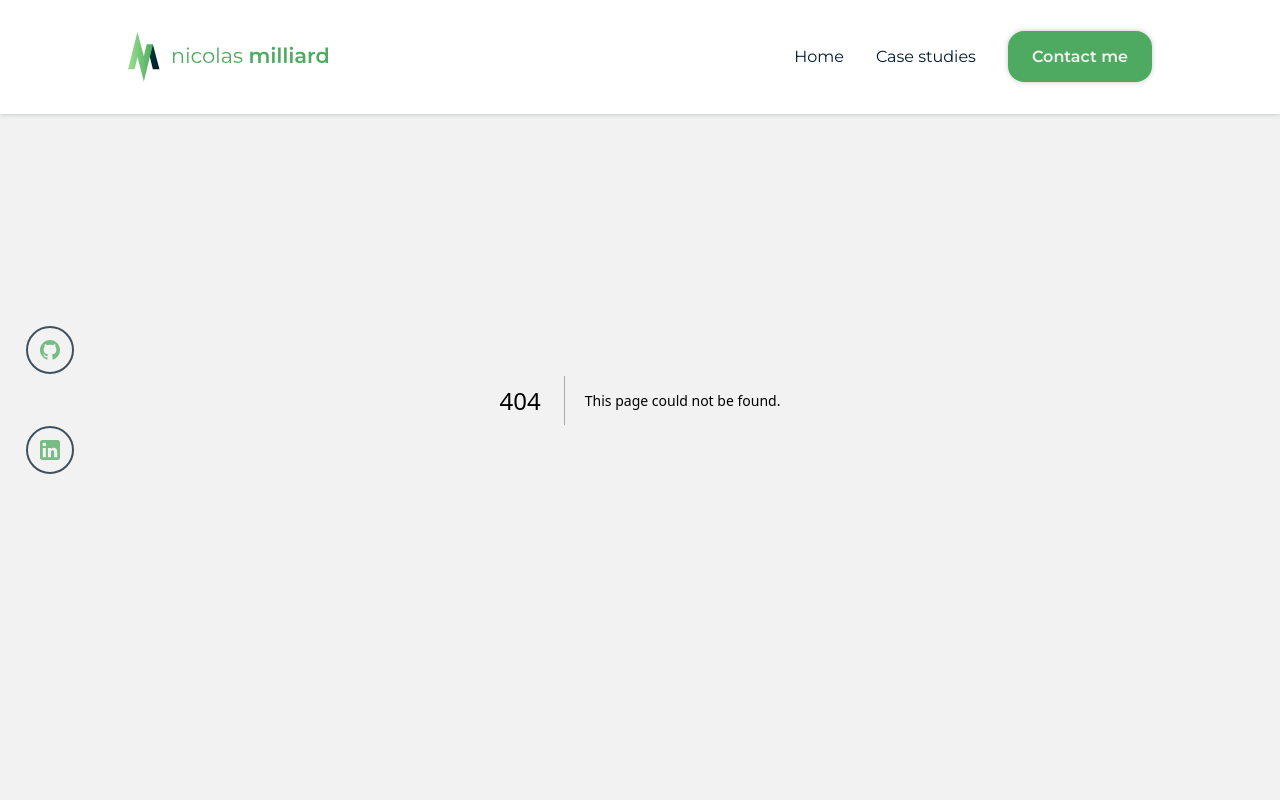
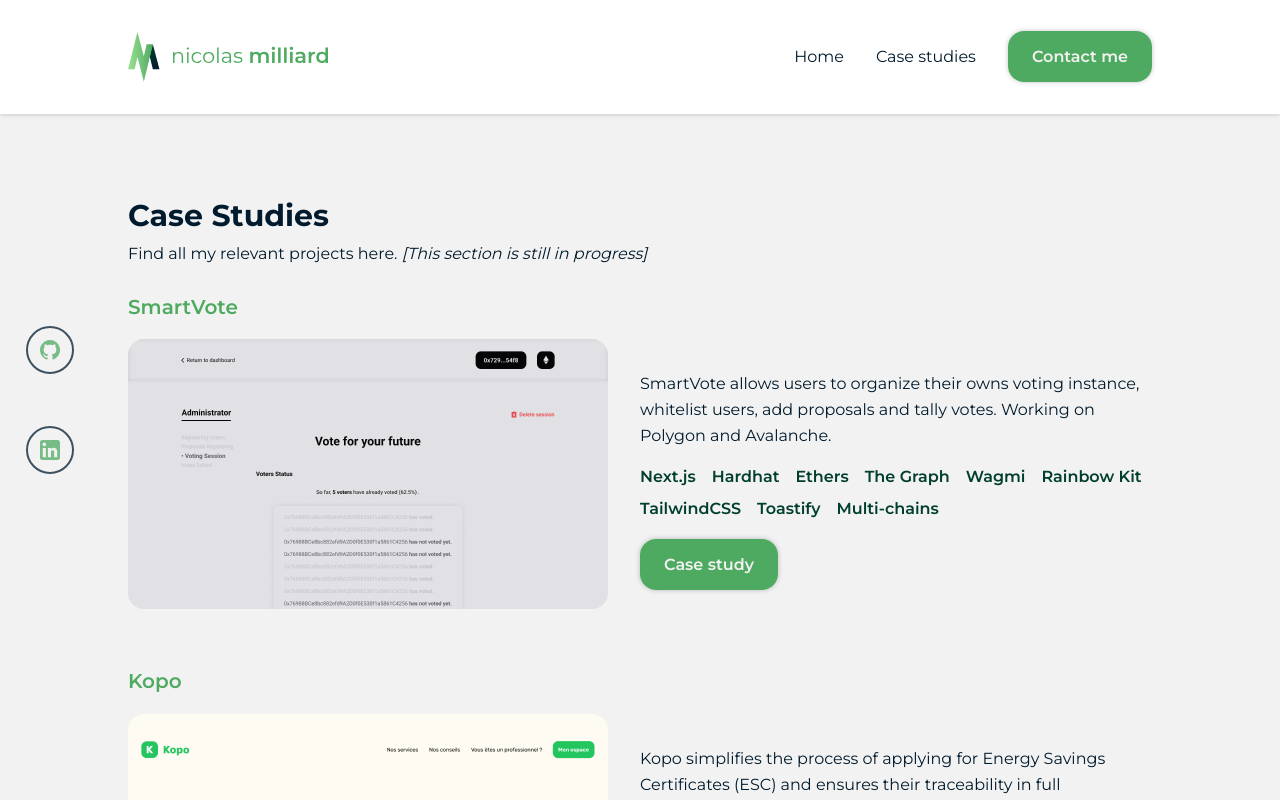
Before and after one commit to NicolasMilliard/portfolio, a Next.js app: page /case-studies in a window 1280 px wide. Before the commit this address had no page. Shown: the top 800 px of the page. Built offline with nearby package versions, Linux system fonts and the light colour scheme.

Commit message:
Add Case-studies page

```diff
--- /dev/null
+++ b/pages/case-studies.tsx
@@ -0,0 +1,58 @@
+import Head from 'next/head';
+import Image from 'next/image';
+import { Button, ButtonDisabled } from '../components/Buttons';
+import { projectsList } from './api/projectsList';
+
+const CaseStudies = () => {
+  return (
+    <>
+      <Head>
+        <title>Case Studies - Nicolas Milliard</title>
+        <meta
+          name="description"
+          content="Case Studies of Nicolas Milliard, Front-End & Web 3 Developer."
+        />
+        <link rel="icon" href="/favicon.ico" />
+      </Head>
+      <section className="py-32 md:py-48 sm:px-0 md:px-16 mx-6 md:mx-auto sm:max-w-xl md:max-w-3xl lg:max-w-5xl xl:max-w-6xl">
+        <div className="max-w-xl">
+          <h1 className="text-3xl text-black font-bold leading-relaxed">Case Studies</h1>
+          <p className="mb-6 text-black leading-relaxed">
+            Find all my relevant projects here. <em>[This section is still in progress]</em>
+          </p>
+        </div>
+        <div className="mt-6">
+          {projectsList.map((project) => (
+            <div key={project.title} className="mb-10">
+              <h3 className="text-xl text-green-500 font-semibold leading-relaxed">
+                {project.title}
+              </h3>
+              <div className="lg:flex lg:items-center">
+                <Image
+                  src={project.image}
+                  alt={project.title}
+                  className="my-4 w-342px h-48 lg:w-480px lg:h-270px rounded-2xl"
+                />
+                <div className="max-w-xl lg:ml-8">
+                  <p className="mb-4 text-black leading-relaxed">{project.description}</p>
+                  <ul className="flex flex-wrap gap-x-4 gap-y-2 mb-8 font-semibold text-green-900">
+                    {project.tools.map((tool) => (
+                      <li key={tool}>{tool}</li>
+                    ))}
+                  </ul>
+                  {project.active ? (
+                    <Button text="Case study" link={project.link} target="_self" />
+                  ) : (
+                    <ButtonDisabled text="Case study" />
+                  )}
+                </div>
+              </div>
+            </div>
+          ))}
+        </div>
+      </section>
+    </>
+  );
+};
+
+export default CaseStudies;
```
